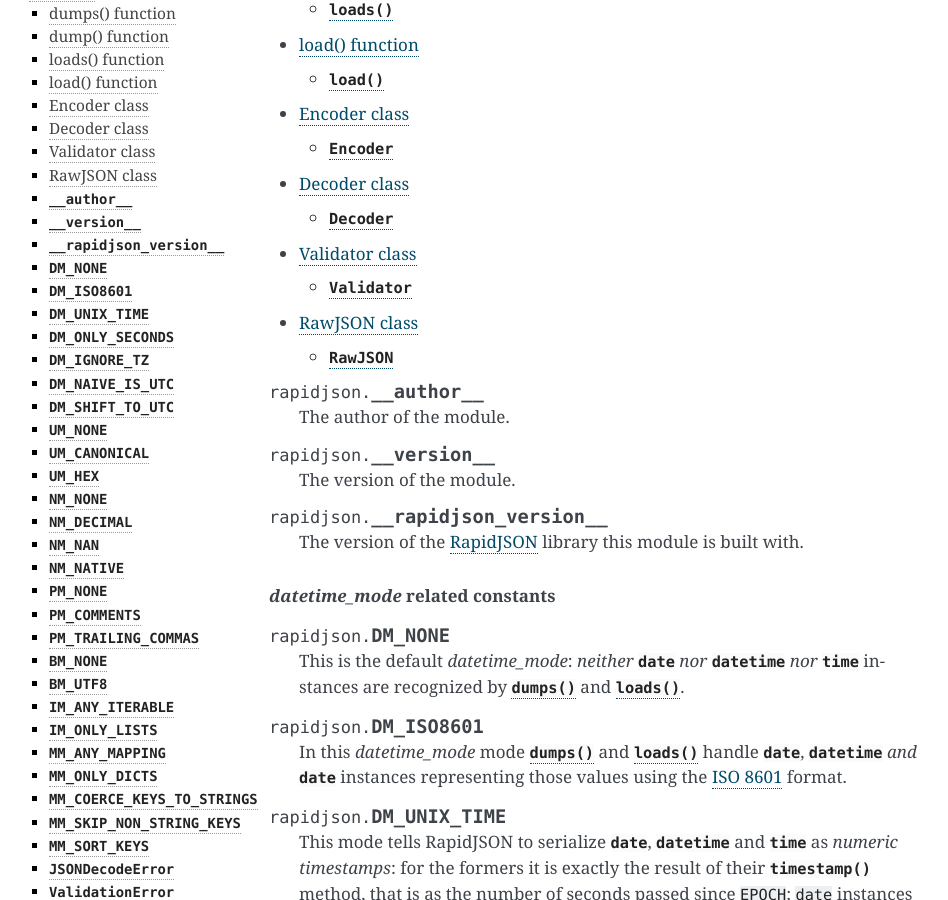
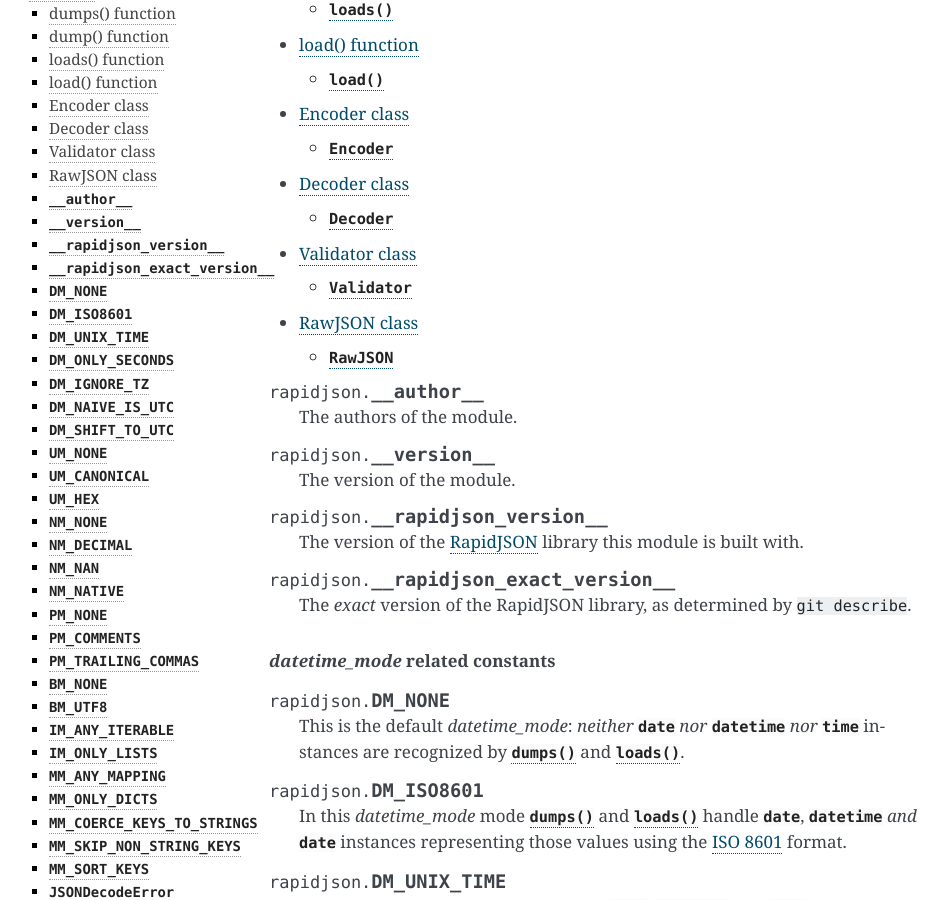
Before and after one commit to python-rapidjson/python-rapidjson, a Sphinx documentation site: the page built from docs/api.rst, in a window 1280 px wide and 900 px high, scrolled down 272 px. Shown: the whole window, without its empty margins (151-1099 px from the left). Built offline with Sphinx 7.4.7, drawn with Linux system fonts in a browser that asks for light colours.

Commit message:
Mention the new __rapidjson_exact_version__ module's attribute

```diff
--- a/docs/api.rst
+++ b/docs/api.rst
@@ -25,7 +25,7 @@
 
 .. data:: __author__
 
-   The author of the module.
+   The authors of the module.
 
 .. data:: __version__
 
@@ -34,6 +34,10 @@
 .. data:: __rapidjson_version__
 
    The version of the RapidJSON_ library this module is built with.
+
+.. data:: __rapidjson_exact_version__
+
+   The *exact* version of the RapidJSON library, as determined by ``git describe``.
 
 
 .. rubric:: `datetime_mode` related constants
```
